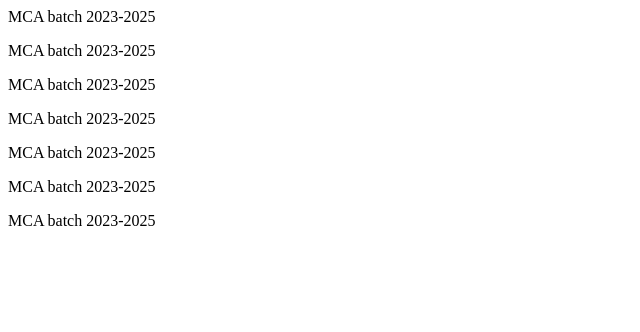
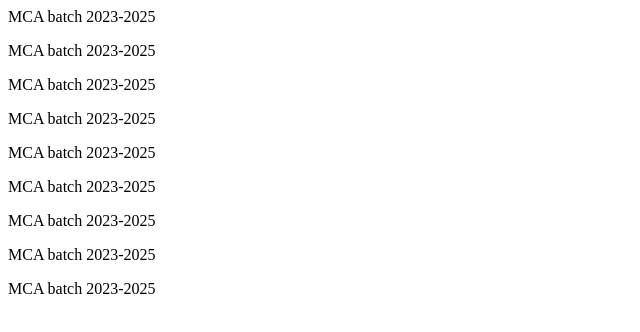
Before and after one commit to Jatin2753/htmlkiet, a plain HTML site: page P-title.html in a window 1280 px wide. Shown: the whole page, without its empty margins (0-640 px from the left). Drawn offline with Linux system fonts and the light colour scheme.

Commit message:
Update P-title.html
adding

```diff
--- a/P-title.html
+++ b/P-title.html
@@ -12,5 +12,7 @@
         <p  title='KIET "COLLEGE" 2023'>MCA batch 2023-2025 </p>
         <p  title="KIET 'COLLEGE' 2023 'Batch'">MCA batch 2023-2025 </p>
         <p  title='KIET "COLLEGE" 2023''Batch'>MCA batch 2023-2025 </p>
+         <p  title='KIET 'COLLEGE' 2023 'Batch'">MCA batch 2023-2025 </p>
+        <p  title="KIET "COLLEGE" 2023Batch">MCA batch 2023-2025 </p>
     </body>
 </html>
```
